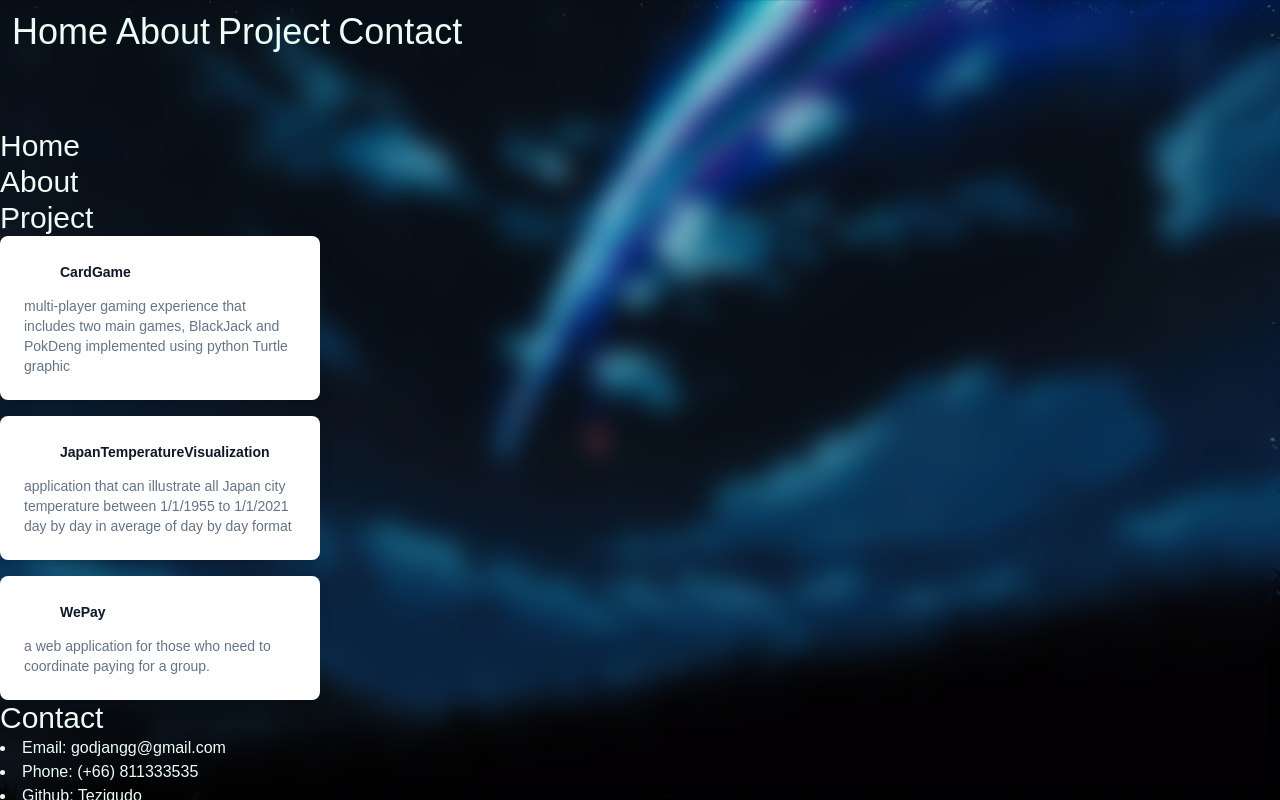
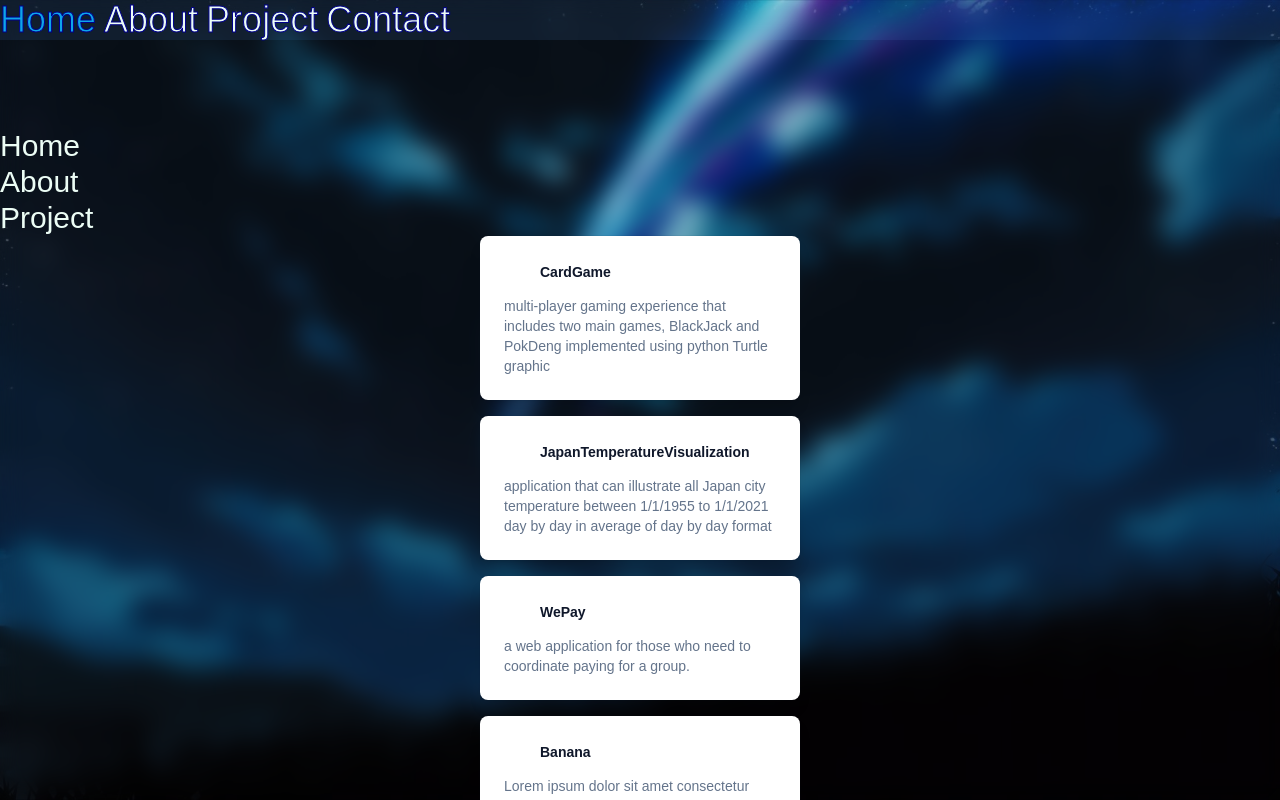
Before and after one commit to Tezigudo/Tezigudo.github.io, a React (Create React App) app: page / in a window 1280 px wide. Built offline with nearby package versions, Linux system fonts and the light colour scheme; what prettier-plugin-tailwindcss would draw is missing.

Commit message:
fix navbar

```diff
--- a/src/App.css
+++ b/src/App.css
@@ -36,3 +36,7 @@
     transform: rotate(360deg);
   }
 }
+
+nav>a {
+  -webkit-text-stroke: 1px darkblue;
+}
--- a/src/components/navbar/navbar.tsx
+++ b/src/components/navbar/navbar.tsx
@@ -4,14 +4,16 @@ function Navbar(prop: {topics: string[]}) {
     const topics = prop.topics;
 
     return (
-        <div className="relative h-32 w-screen inset-y-3 inset-x-3" /*bg-blue-400*/>
-            <nav className="text-4xl text-emerald-50 flex flex-wrap space-x-2">
+        <div className="h-32">
+        <div className="relative w-screen" /*bg-blue-400*/>
+            <nav className="text-4xl text-emerald-50 flex flex-wrap space-x-2 backdrop-filter backdrop-blur-lg bg-blue-400 bg-opacity-10 border-blue-950">
                 {topics.map((topicName) => (
                     <Topic topicName={topicName} />
                 )
                 )}
             </nav>
         </div>
+        </div>
     )
 }
 
--- a/src/components/session.tsx
+++ b/src/components/session.tsx
@@ -7,7 +7,7 @@ function Session(props: SessionProps) {
     <div id={sessionName.toLowerCase()} className="flex-row">
       <h1 className="text-3xl text-emerald-50">{sessionName}</h1>
 
-      <div className="flex flex-wrap space-x-2">{content}</div>
+      <div>{content}</div>
     </div>
   );
 }
--- a/src/contents/Main/Project.tsx
+++ b/src/contents/Main/Project.tsx
@@ -19,7 +19,11 @@ function Project() {
         projectName: "WePay",
         description: "a web application for those who need to coordinate paying for a group.",
         githubLink: "https://github.com/WePays/WePay"
-
+    },
+    {
+      projectName: "Banana",
+      description: "Lorem ipsum dolor sit amet consectetur adipisicing elit. Ipsam aliquid, ducimus nulla voluptate, cum non doloribus quasi accusamus exercitationem optio natus amet eligendi magni quaerat cumque? Expedita, magnam est. Asperiores!",
+      githubLink: ""
     }
   ];
 
--- a/src/pages/main.tsx
+++ b/src/pages/main.tsx
@@ -19,8 +19,6 @@ function Main() {
       <Session sessionName="About" content={<About/>} />
       <Session sessionName="Project" content={<Project/>} />
       <Session sessionName="Contact" content={<Contact/>} />
-
-
     </>
   );
 }
```
